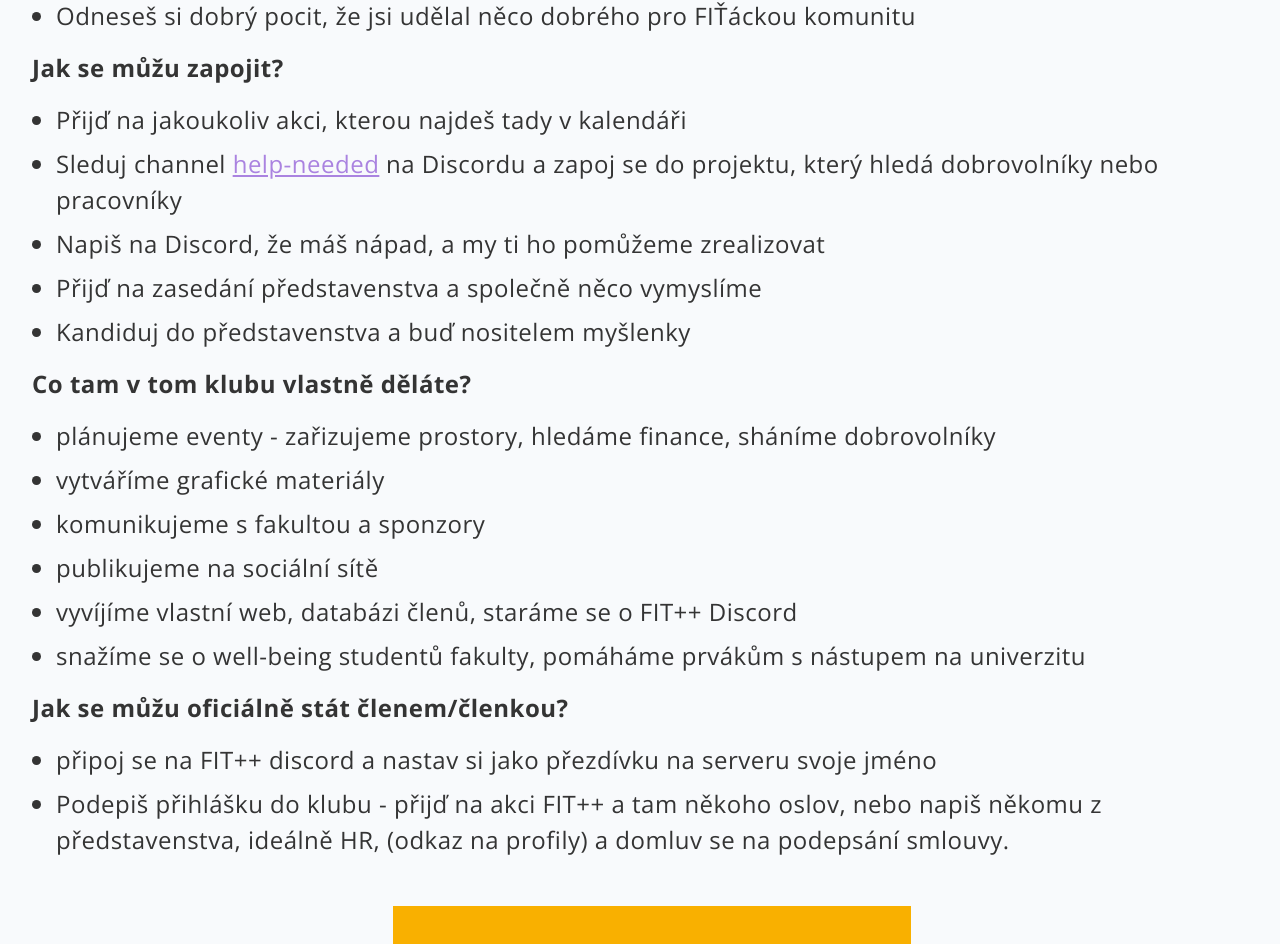
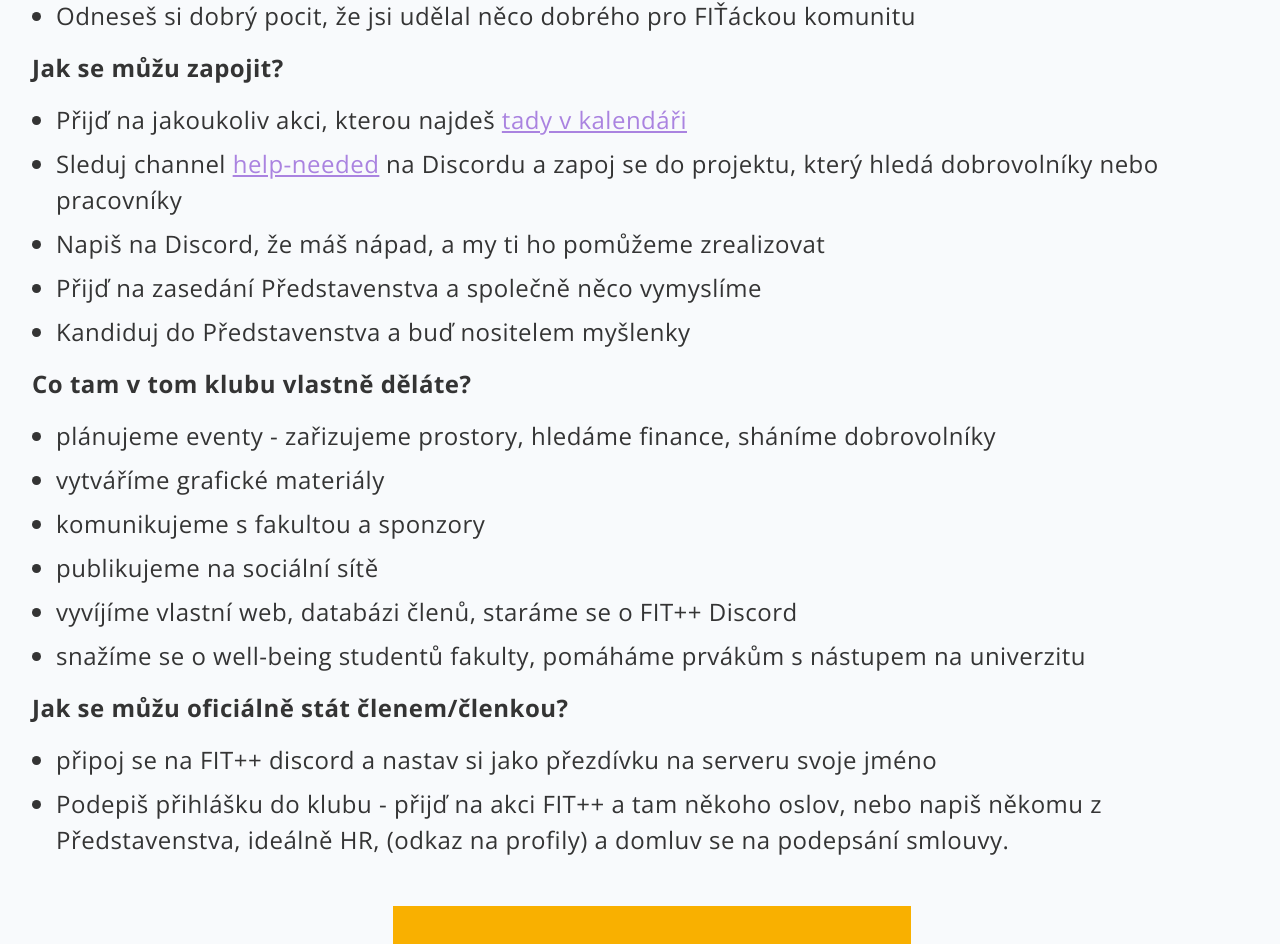
Before and after one commit to klubFITpp/klubfitpp, a Jekyll site: the page built from pages/pridejse.md, in a window 1280 px wide and 1400 px high, scrolled down 669 px. Shown: the part 157-1101 px from the top of the window. Built offline with Jekyll 4.4.1, drawn with Linux system fonts in a browser that asks for light colours; some of the changed lines change nothing that is shown.

Commit message:
capitalize Představenstvo + add calendar link

```diff
--- a/pages/pridejse.md
+++ b/pages/pridejse.md
@@ -24,11 +24,11 @@ Jsme klub FIT++, který působí na Fakultě informačních technologií ČVUT.
 
 **Jak se můžu zapojit?**
 
-- Přijď na jakoukoliv akci, kterou najdeš tady v kalendáři
+- Přijď na jakoukoliv akci, kterou najdeš [tady v kalendáři](/events)
 - Sleduj channel [help-needed](https://discord.com/channels/808276641603649607/1288795322524635176) na Discordu a zapoj se do projektu, který hledá dobrovolníky nebo pracovníky
 - Napiš na Discord, že máš nápad, a my ti ho pomůžeme zrealizovat
-- Přijď na zasedání představenstva a společně něco vymyslíme
-- Kandiduj do představenstva a buď nositelem myšlenky
+- Přijď na zasedání Představenstva a společně něco vymyslíme
+- Kandiduj do Představenstva a buď nositelem myšlenky
 
 **Co tam v tom klubu vlastně děláte?**
 
@@ -42,7 +42,7 @@ Jsme klub FIT++, který působí na Fakultě informačních technologií ČVUT.
 **Jak se můžu oficiálně stát členem/členkou?**
 
 - připoj se na FIT++ discord a nastav si jako přezdívku na serveru svoje jméno
-- Podepiš přihlášku do klubu - přijď na akci FIT++ a tam někoho oslov, nebo napiš někomu z představenstva, ideálně HR, (odkaz na profily) a domluv se na podepsání smlouvy.
+- Podepiš přihlášku do klubu - přijď na akci FIT++ a tam někoho oslov, nebo napiš někomu z Představenstva, ideálně HR, (odkaz na profily) a domluv se na podepsání smlouvy.
 
 
   <article class="refs__links">
```
